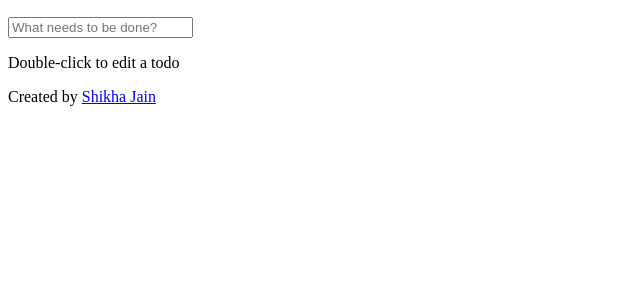
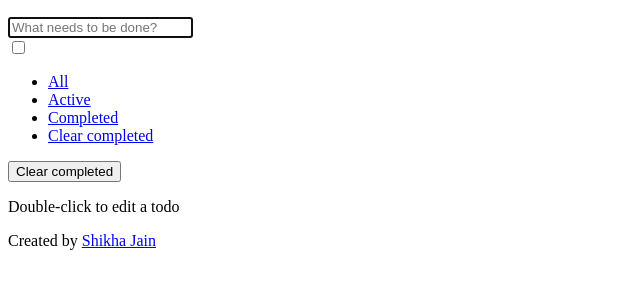
Before and after one commit to s11j/todos, a plain HTML site: page index.html in a window 1280 px wide. Shown: the part 38-326 px from the top of the page, without its empty margins (0-640 px from the left). Drawn offline with Linux system fonts and the light colour scheme.

Commit message:
Adding body

```diff
--- a/index.html
+++ b/index.html
@@ -7,8 +7,29 @@
 		<section>
 			<header>
 				<h1>todos</h1>
-				<input placeholder="What needs to be done?"></input>
+				<input placeholder="What needs to be done?" autofocus></input>
 			</header>
+			<section>
+				<input type="checkbox">
+				<ul></ul>
+			</section>
+			<footer>
+				<span></span>
+				<ul>
+					<li>
+						<a href="#/">All</a>
+					</li>
+					<li>
+						<a href="#/">Active</a>
+					</li>
+					<li>
+						<a href="#/">Completed</a>
+					</li>
+					<li>
+						<a href="#/">Clear completed</a>
+					</li>
+				</ul>
+				<button>Clear completed</button>
 		</section>
 		<footer>
 			<p>Double-click to edit a todo</p>
```
